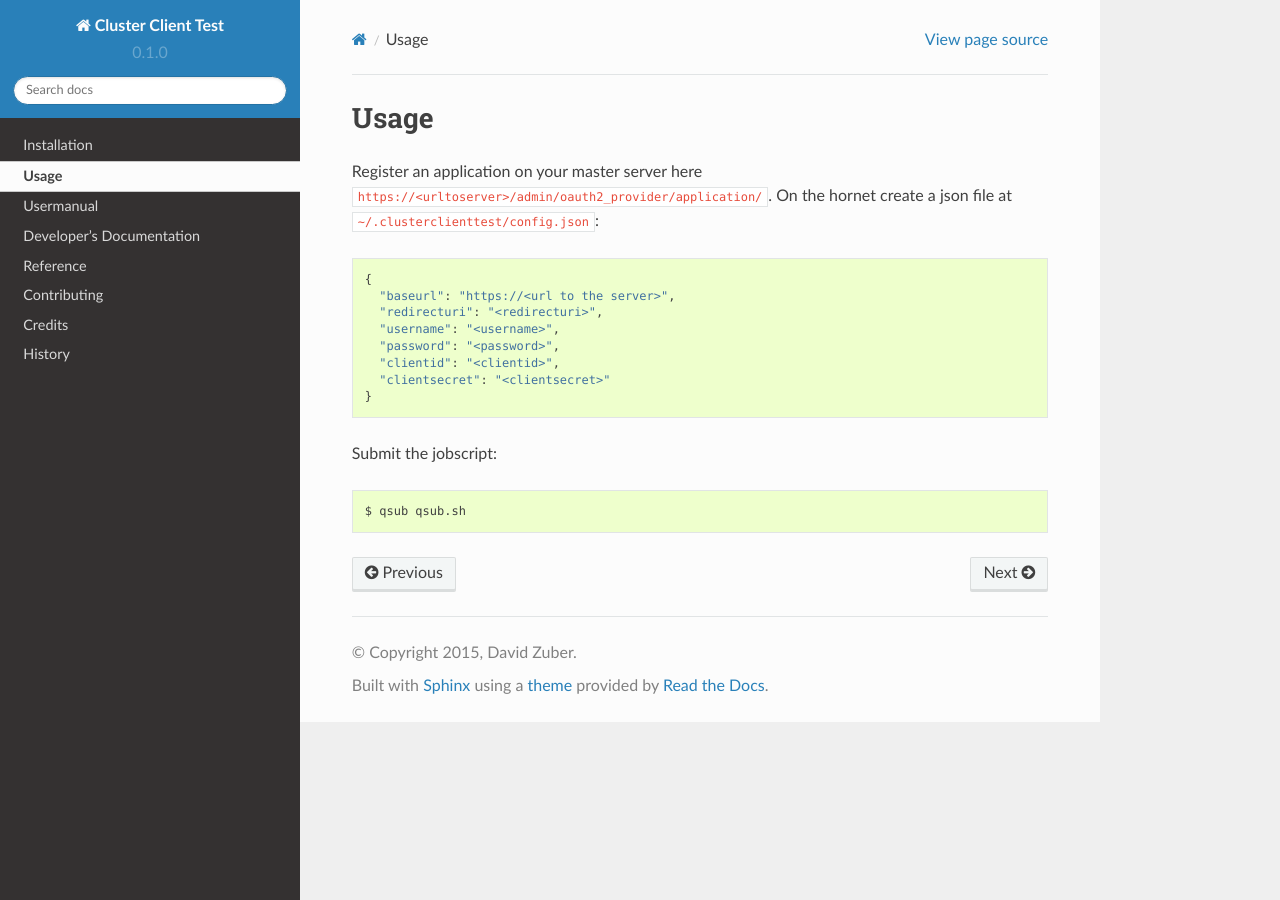
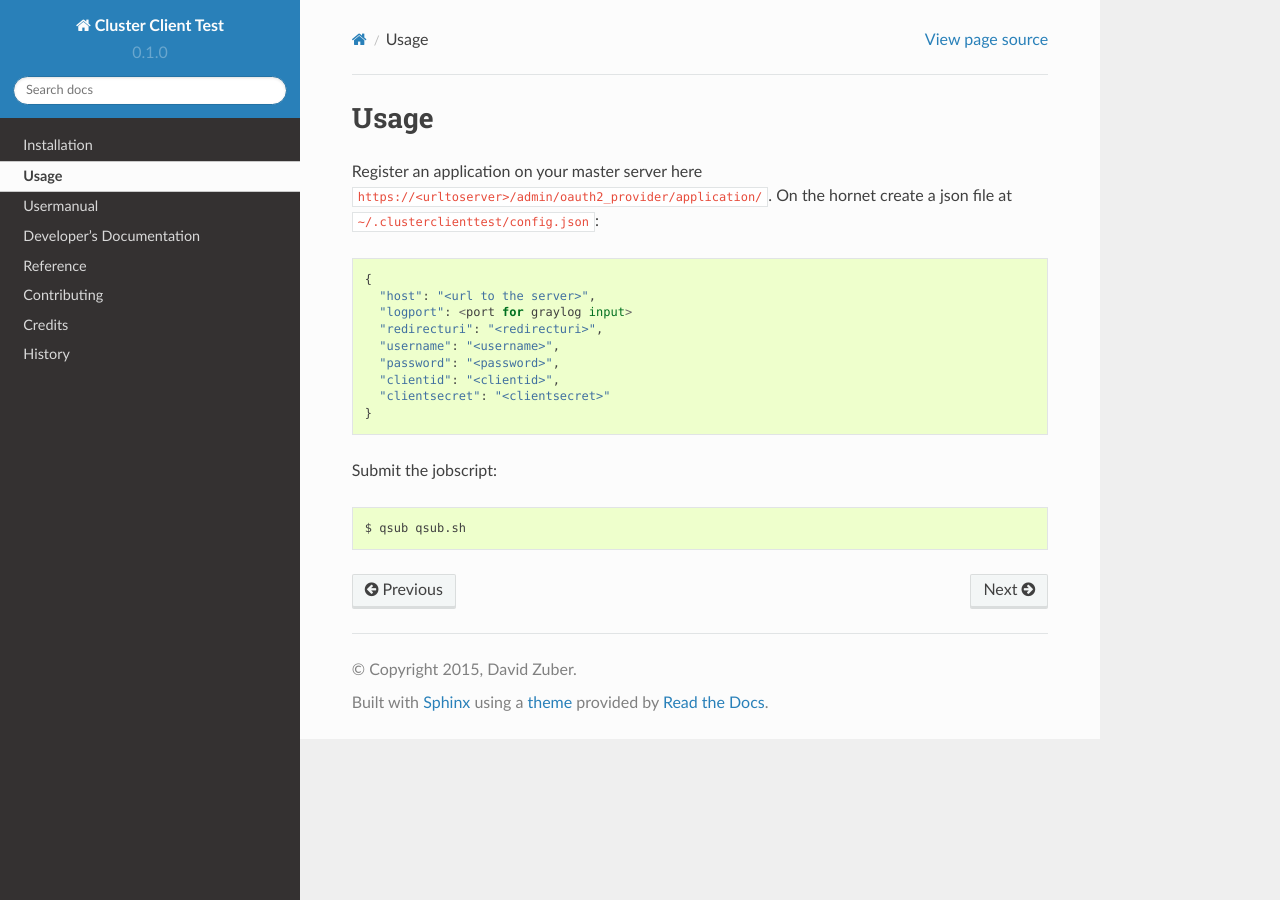
Before and after one commit to RayCrafter/clusterclienttest, a Sphinx documentation site: the page built from docs/source/usage.rst, in a window 1280 px wide. Built offline with Sphinx 7.4.7 and the Read the Docs theme 2.0.0, drawn with Linux system fonts in a browser that asks for light colours; pages that are not in the unit, such as notebooks, are missing from menus.

Commit message:
Update doc for usage

```diff
--- a/docs/source/usage.rst
+++ b/docs/source/usage.rst
@@ -6,7 +6,8 @@ Register an application on your master server here ``https://<urltoserver>/admin
 On the hornet create a json file at ``~/.clusterclienttest/config.json``::
 
   {
-    "baseurl": "https://<url to the server>",
+    "host": "<url to the server>",
+    "logport": <port for graylog input>
     "redirecturi": "<redirecturi>",
     "username": "<username>",
     "password": "<password>",
```
